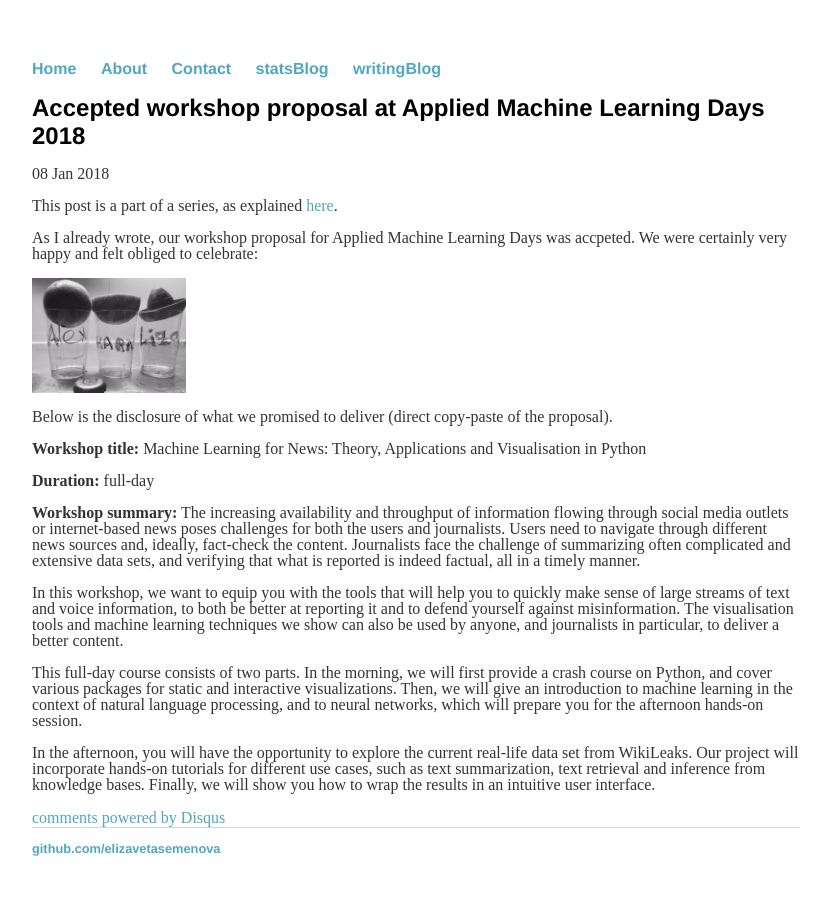
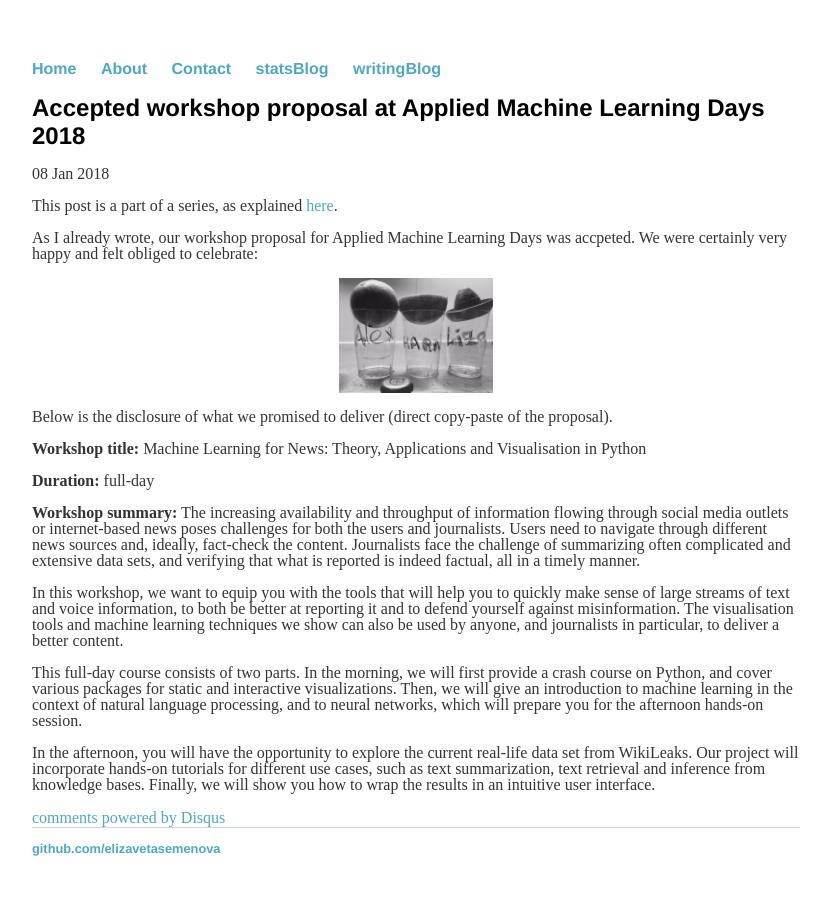
Before and after one commit to elizavetasemenova/elizavetasemenova.github.io, a Jekyll site: the page built from _posts/2018-01-08-AMLD2018-workshop-proposal.md, in a window 1280 px wide. Shown: the whole page, without its empty margins (224-1052 px from the left). Built offline with Jekyll 4.4.1, drawn with Linux system fonts in a browser that asks for light colours; comment, search, counter and statistics services are not loaded.

Commit message:
Update 2018-01-08-AMLD2018-workshop-proposal.md

```diff
--- a/_posts/2018-01-08-AMLD2018-workshop-proposal.md
+++ b/_posts/2018-01-08-AMLD2018-workshop-proposal.md
@@ -8,7 +8,7 @@ comments: true
 This post is a part of a series, as explained [here](https://elizavetasemenova.github.io/blog/2018/01/07/Teaching-a-workshop-on-DL-for-NLP).
 
 As I already wrote, our workshop proposal for Applied Machine Learning Days was accpeted. We were certainly very happy and felt obliged to celebrate:
-<p>
+<p style="text-align:center;">
 <img src="/images/Tequila.jpg" width="20%" align="middle">
 </p>
 Below is the disclosure of what we promised to deliver (direct copy-paste of the proposal).
```
